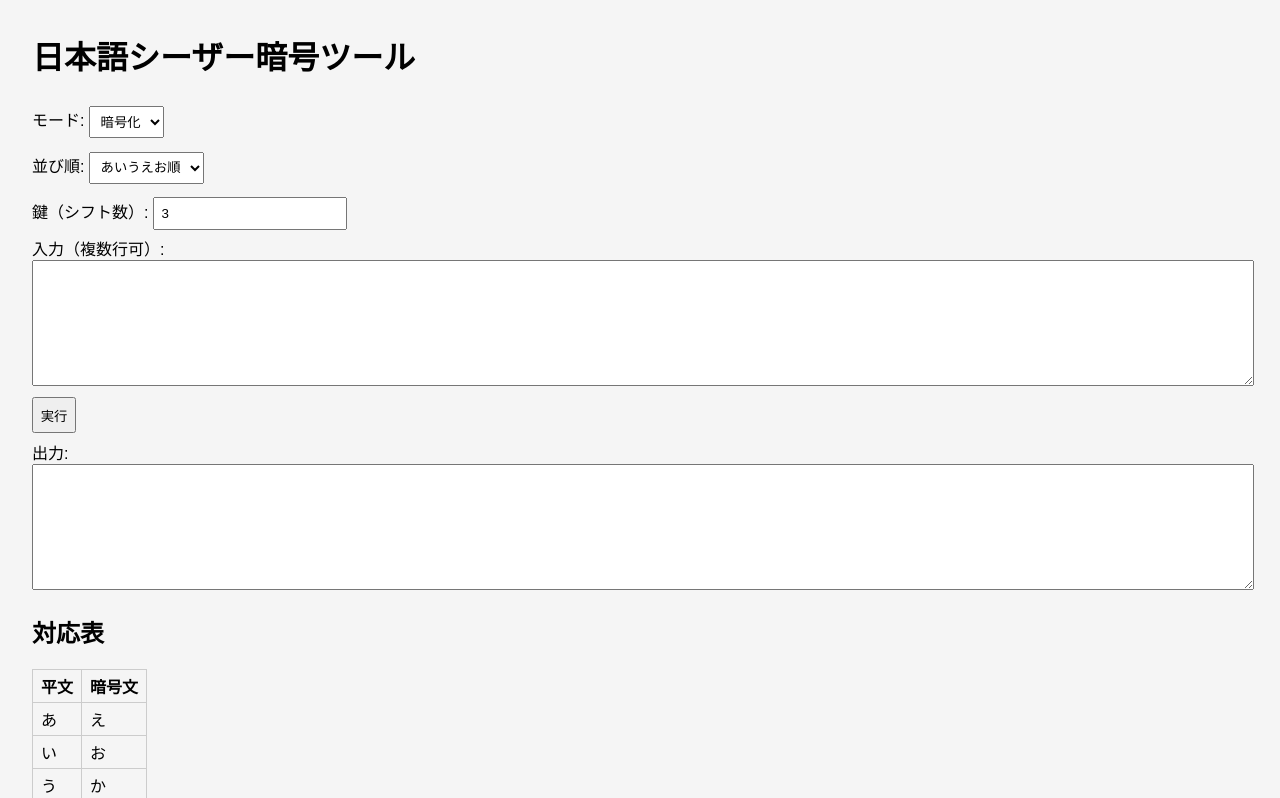
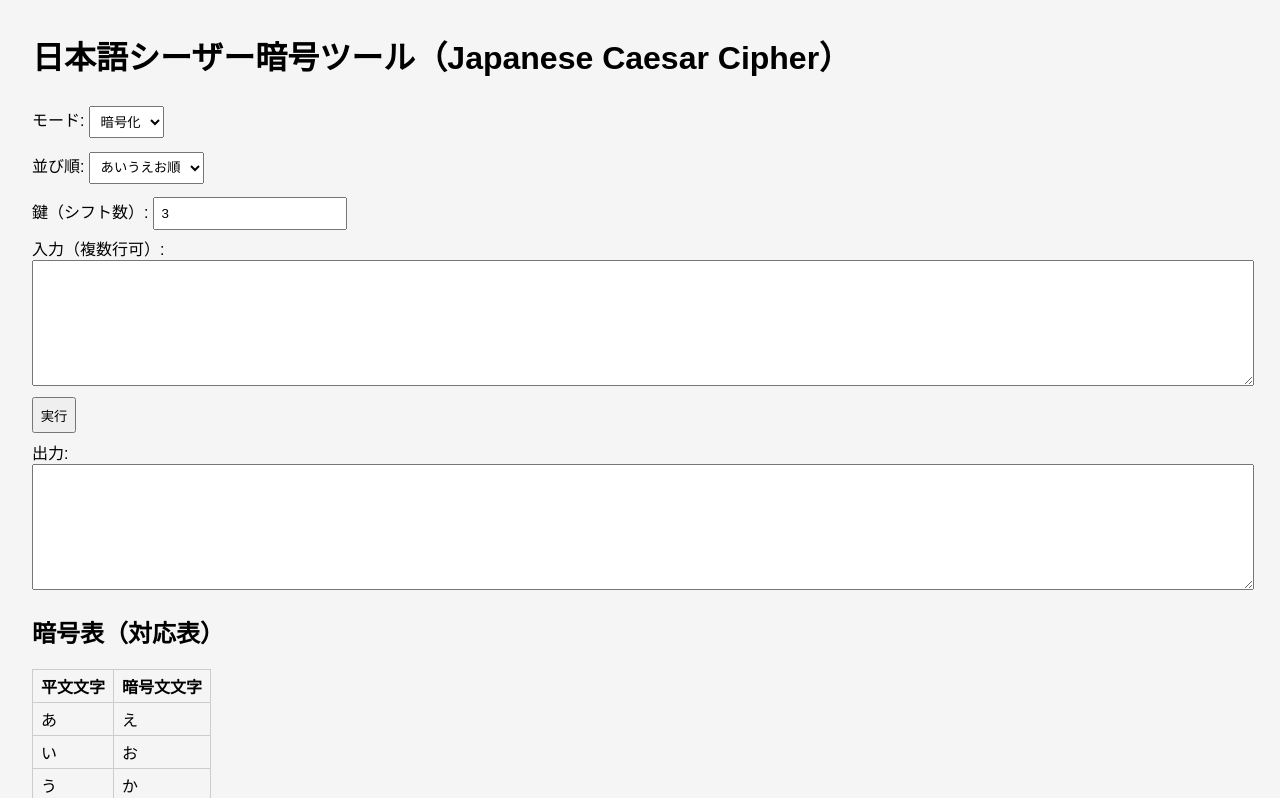
Before and after one commit to ipusiron/japanese-caesar-cipher, a plain HTML site: page index.html in a window 1280 px wide. Shown: the top 798 px of the page. Drawn offline with Linux system fonts and the light colour scheme.

Commit message:
平文文字であることを強調

```diff
--- a/index.html
+++ b/index.html
@@ -2,7 +2,7 @@
 <html lang="ja">
 <head>
   <meta charset="UTF-8">
-  <title>日本語シーザー暗号</title>
+  <title>日本語シーザー暗号（Japanese Caesar Cipher）</title>
   <style>
     body {
       font-family: sans-serif;
@@ -28,7 +28,7 @@
   </style>
 </head>
 <body>
-  <h1>日本語シーザー暗号ツール</h1>
+  <h1>日本語シーザー暗号ツール（Japanese Caesar Cipher）</h1>
 
   <label for="mode">モード:</label>
   <select id="mode" onchange="updateTableOnInput()">
@@ -53,7 +53,7 @@
   <label for="output">出力:</label><br>
   <textarea id="output" readonly></textarea>
 
-  <h2>対応表</h2>
+  <h2>暗号表（対応表）</h2>
   <table id="mappingTable"></table>
 
   <script>
@@ -81,7 +81,7 @@
 
     function updateTable(base, key, mode) {
       const table = document.getElementById('mappingTable');
-      table.innerHTML = '<tr><th>平文</th><th>暗号文</th></tr>';
+      table.innerHTML = '<tr><th>平文文字</th><th>暗号文文字</th></tr>';
       base.forEach((ch, i) => {
         const shift = mode === 'encrypt' ? key : -key;
         const mapped = base[(i + shift + base.length) % base.length];
```
